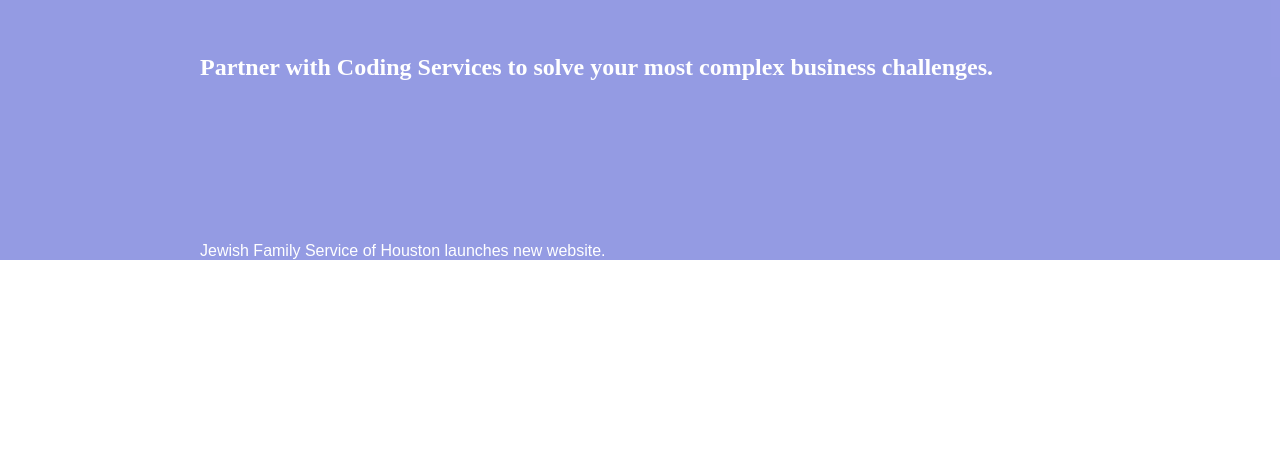
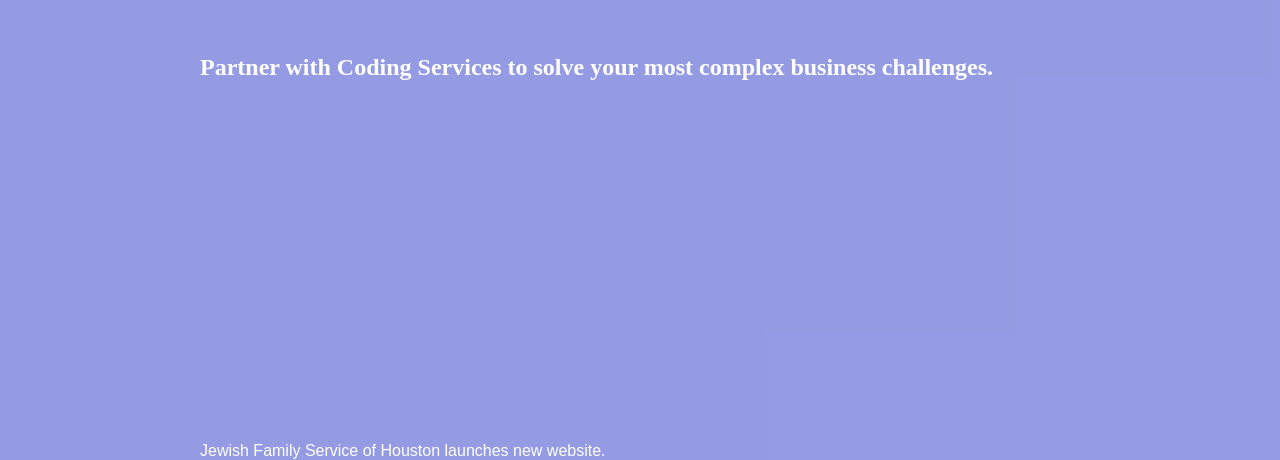
Before and after one commit to Engr-Matthew/Coding-Services, a plain HTML site: page index.html in a window 1280 px wide. Shown: the part 432-892 px from the top of the page. Before the commit the page ends 800 px from the top, so only its background shows below. Drawn offline with Linux system fonts and the light colour scheme.

Commit message:
modified the page height

```diff
--- a/main.css
+++ b/main.css
@@ -39,7 +39,7 @@ a:hover{
  .home-page-child{
     display: flex;
     flex-direction: column;
-    height: 500px;
+    height: 700px;
  }
  .home-page-list1{
     margin-top: 100px;
@@ -66,11 +66,4 @@ a:hover{
  #sentence{
     margin-left: 200px;
     font-family: karla, sans-serif;
-    /* display: flex;
-    -webkit-box-align: center;
-    align-items: center;
-    font-family: karla, sans-serif;
-    color: #fff;
-    line-height: 22px;
-    text-decoration: none; */
  }
```
